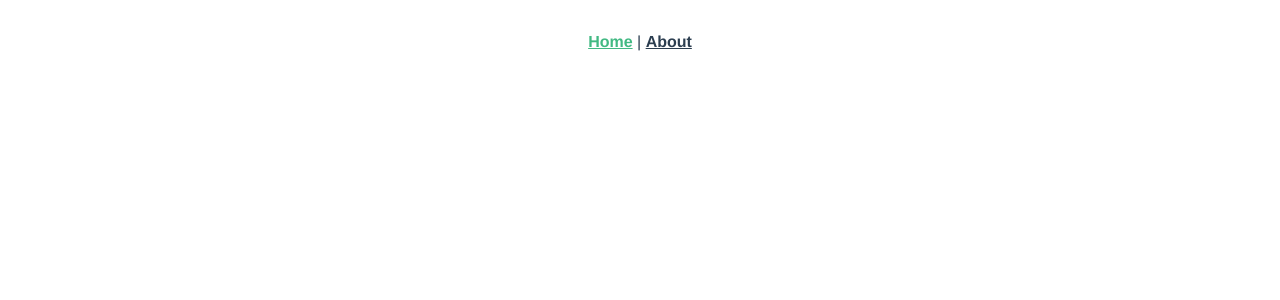
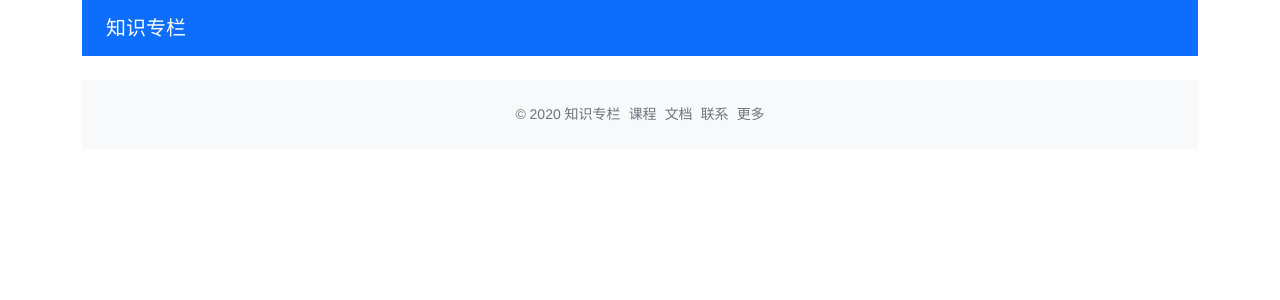
Before and after one commit to jsrdxzw/zheye, a Vue app: page / in a window 1280 px wide. Shown: the top 300 px of the page. Built offline with nearby package versions, Linux system fonts and the light colour scheme.

Commit message:
add header and footer

```diff
--- a/src/App.vue
+++ b/src/App.vue
@@ -1,14 +1,17 @@
 <template>
-  <div id="nav">
-    <router-link to="/">Home</router-link> |
-    <router-link to="/about">About</router-link>
+  <div class="container">
+    <global-header/>
+    <router-view/>
+    <global-footer/>
   </div>
-  <router-view/>
 </template>
 <script lang="ts">
 import 'bootstrap/dist/css/bootstrap.min.css'
 import { defineComponent } from 'vue'
+import GlobalHeader from '@/components/GlobalHeader.vue'
+import GlobalFooter from '@/components/GlobalFooter.vue'
 export default defineComponent({
+  components: { GlobalFooter, GlobalHeader }
 })
 </script>
 <style lang="less">
--- /dev/null
+++ b/src/components/GlobalFooter.vue
@@ -0,0 +1,23 @@
+<template>
+  <footer class="text-center py-4 text-secondary bg-light mt-6">
+    <small>
+      <ul class="list-inline mb-0">
+        <li class="list-inline-item">© 2020 知识专栏</li>
+        <li class="list-inline-item">课程</li>
+        <li class="list-inline-item">文档</li>
+        <li class="list-inline-item">联系</li>
+        <li class="list-inline-item">更多</li>
+      </ul>
+    </small>
+  </footer>
+</template>
+
+<script>
+export default {
+  name: 'GlobalFooter'
+}
+</script>
+
+<style scoped>
+
+</style>
--- a/src/components/GlobalHeader.vue
+++ b/src/components/GlobalHeader.vue
@@ -1,6 +1,6 @@
 <template>
-<nav class="navbar">
-
+<nav class="navbar navbar-dark bg-primary justify-content-between mb-4 px-4">
+  <router-link class="navbar-brand" to="/">知识专栏</router-link>
 </nav>
 </template>
 
```
